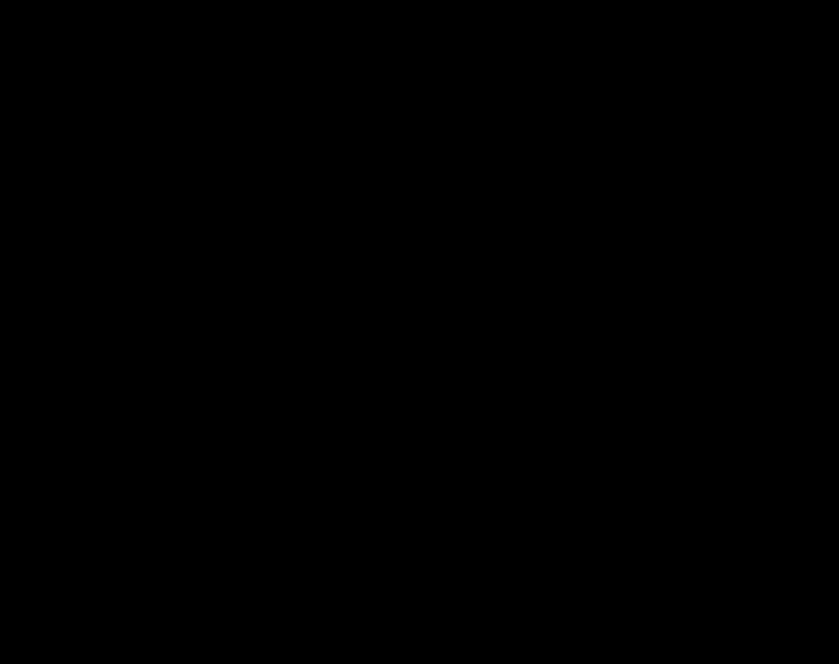
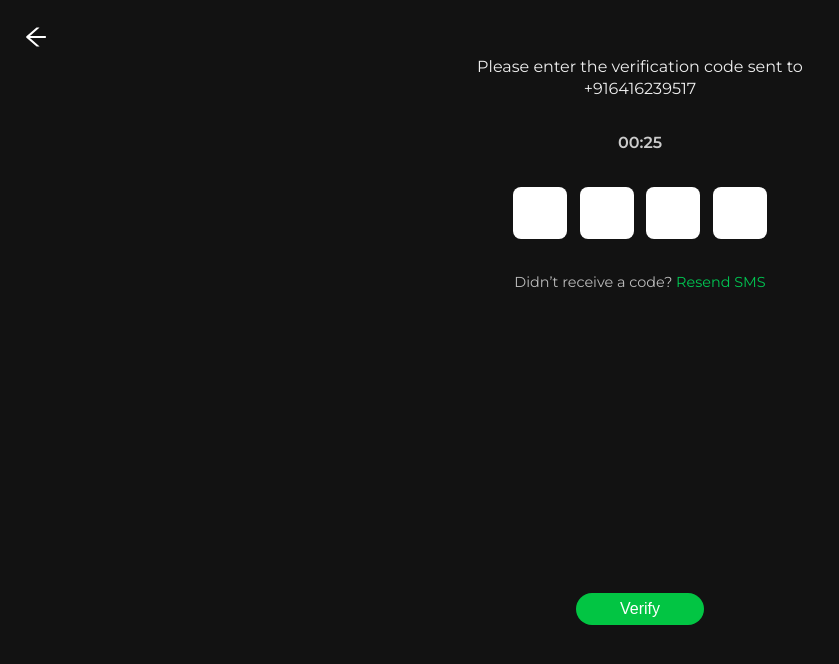
Before and after one commit to akhilakottary/Afc, a React (Vite) app: page /otp in a window 1280 px wide. Before the commit this address had no page. Shown: the top 664 px of the page, without its empty margins (0-839 px from the left). Built offline with nearby package versions, Linux system fonts and the light colour scheme.

Commit message:
feat: Add user OTP verification page with timer, input validation, and resend functionality

```diff
--- a/src/App.tsx
+++ b/src/App.tsx
@@ -3,6 +3,7 @@
 import { BrowserRouter as Router, Routes, Route } from 'react-router-dom';
 import LandingPage from '../src/pages/user/landing-page';
 import LoginPage from './pages/user/login';
+import OtpPage from './pages/user/otp';
 
 
 const App = () => {
@@ -11,6 +12,8 @@
       <Routes>
         <Route path="/" element={<LandingPage />} />
         <Route path="/login" element={<LoginPage />} />
+        <Route path="/otp" element={<OtpPage />} />
+
       </Routes>
     </Router>
   );
--- /dev/null
+++ b/src/pages/user/otp.css
@@ -0,0 +1,156 @@
+.otp-page {
+  min-height: 100vh;
+  background-color: #121212;
+  color: white;
+  font-family: 'Montserrat', sans-serif;
+  position: relative;
+  padding: 1.5rem;
+}
+
+.back-button {
+  background: none;
+  border: none;
+  padding: 0;
+  font-size: 24px;
+  color: white;
+  cursor: pointer;
+  position: absolute;
+}
+
+/* Page layout wrapper */
+.otp-wrapper {
+  display: flex;
+  flex-direction: column;
+  justify-content: center;
+  align-items: center;
+  gap: 16rem;
+}
+
+/* Top section styles */
+.otp-top {
+  display: flex;
+  flex-direction: column;
+  align-items: center;
+  text-align: center;
+}
+
+.otp-instruction {
+  font-size: 1rem;
+  color: #eeeeee;
+  line-height: 1.4;
+  margin-top: 2rem;
+}
+
+.otp-number {
+  font-weight: 500;
+  font-family: 'Montserrat', sans-serif;
+}
+
+/* Timer or error message */
+.otp-timer {
+  font-size: 1rem;
+  font-weight: 600;
+  color: #ccc;
+  margin-top: 1rem;
+}
+
+.otp-timer.error {
+  color: red;
+}
+
+/* OTP box input */
+.otp-inputs {
+  display: flex;
+  gap: 0.8rem;
+  margin: 1.2rem 0;
+}
+
+.otp-box {
+  width: 50px;
+  height: 50px;
+  border-radius: 8px;
+  border: none;
+  font-size: 1.2rem;
+  font-weight: 600;
+  text-align: center;
+  background-color: white;
+  color: #000;
+  outline: none;
+}
+
+/* Resend section */
+.resend-text {
+  font-size: 0.9rem;
+  color: #bbb;
+  text-align: center;
+}
+
+.resend-link {
+  color: #00c853;
+  font-weight: 500;
+  cursor: pointer;
+}
+
+/* Bottom Verify button */
+.login-bottom {
+  width: 100%;
+  display: flex;
+  justify-content: center;
+  margin-top: 2rem;
+}
+
+/* ------------------- */
+/* 💻 Media Queries ✅ */
+/* ------------------- */
+
+@media (max-width: 768px) {
+  .otp-wrapper {
+    gap: 10rem;
+  }
+
+  .otp-box {
+    width: 40px;
+    height: 40px;
+    font-size: 1rem;
+  }
+
+  .otp-instruction {
+    font-size: 0.9rem;
+  }
+
+  .otp-timer {
+    font-size: 0.9rem;
+  }
+
+  .resend-text {
+    font-size: 0.85rem;
+  }
+}
+
+@media (max-width: 480px) {
+  .otp-wrapper {
+    gap: 8rem;
+  }
+
+  .otp-box {
+    width: 36px;
+    height: 36px;
+    font-size: 0.95rem;
+  }
+
+  .otp-instruction {
+    font-size: 0.85rem;
+  }
+
+  .otp-timer {
+    font-size: 0.85rem;
+  }
+
+  .resend-text {
+    font-size: 0.8rem;
+  }
+
+  .back-button {
+    font-size: 20px;
+  }
+}
--- /dev/null
+++ b/src/pages/user/otp.tsx
@@ -0,0 +1,118 @@
+import './otp.css';
+import Button from '../../common-components/button';
+import IconButton from '../../common-components/back-button';
+import { ArrowLeftOutlined } from '@ant-design/icons';
+import { useEffect, useRef, useState } from 'react';
+import { useNavigate } from 'react-router-dom';
+
+const OtpPage = () => {
+  const navigate = useNavigate();
+  const [otp, setOtp] = useState(['', '', '', '']);
+  const [timer, setTimer] = useState(30);
+  const [showError, setShowError] = useState(false);
+  const inputRefs = useRef<Array<HTMLInputElement | null>>([]);
+
+  useEffect(() => {
+    const countdown = setInterval(() => {
+      setTimer((prev) => (prev > 0 ? prev - 1 : 0));
+    }, 1000);
+    return () => clearInterval(countdown);
+  }, []);
+
+  const handleOtpChange = (value: string, index: number) => {
+    if (!/^\d?$/.test(value)) return;
+
+    const updatedOtp = [...otp];
+    updatedOtp[index] = value;
+    setOtp(updatedOtp);
+    setShowError(false);
+
+    if (value && index < 3) {
+      inputRefs.current[index + 1]?.focus();
+    }
+  };
+
+  const handleKeyDown = (e: React.KeyboardEvent<HTMLInputElement>, index: number) => {
+    if (e.key === 'Backspace') {
+      if (otp[index]) {
+        const updatedOtp = [...otp];
+        updatedOtp[index] = '';
+        setOtp(updatedOtp);
+      } else if (index > 0) {
+        inputRefs.current[index - 1]?.focus();
+      }
+    }
+  };
+
+  const handleResend = () => {
+    setOtp(['', '', '', '']);
+    setTimer(30);
+    setShowError(false);
+    inputRefs.current[0]?.focus();
+  };
+
+  const handleVerify = () => {
+    const enteredOtp = otp.join('');
+    if (enteredOtp === '1234') {
+      navigate('/home-page');
+    } else {
+      setShowError(true);
+    }
+  };
+
+  return (
+    <div className="otp-page">
+      <IconButton
+        icon={<ArrowLeftOutlined />}
+        onClick={() => navigate('/login')}
+        className="back-button"
+      />
+
+      <div className="otp-wrapper">
+        <div className="otp-top">
+          <p className="otp-instruction">
+            Please enter the verification code sent to <br />
+            <span className="otp-number">+916416239517</span>
+          </p>
+
+          <p className={`otp-timer ${showError ? 'error' : ''}`}>
+            {showError
+              ? 'Incorrect code. Please try again.'
+              : `00:${timer.toString().padStart(2, '0')}`}
+          </p>
+
+          <div className="otp-inputs">
+            {otp.map((digit, idx) => (
+              <input
+                key={idx}
+                type="text"
+                maxLength={1}
+                inputMode="numeric"
+                className="otp-box"
+                value={digit}
+                onChange={(e) => handleOtpChange(e.target.value, idx)}
+                onKeyDown={(e) => handleKeyDown(e, idx)}
+                ref={(el) => {
+                  inputRefs.current[idx] = el;
+                }}
+              />
+            ))}
+          </div>
+
+          <p className="resend-text">
+            Didn’t receive a code?{' '}
+            <span className="resend-link" onClick={handleResend}>
+              Resend SMS
+            </span>
+          </p>
+        </div>
+
+        <div className="login-bottom">
+          <Button text="Verify" onClick={handleVerify} />
+        </div>
+      </div>
+    </div>
+  );
+};
+
+export default OtpPage;
```
